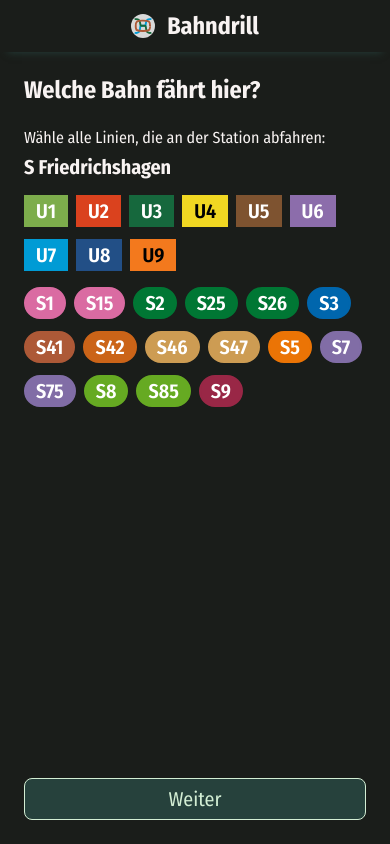
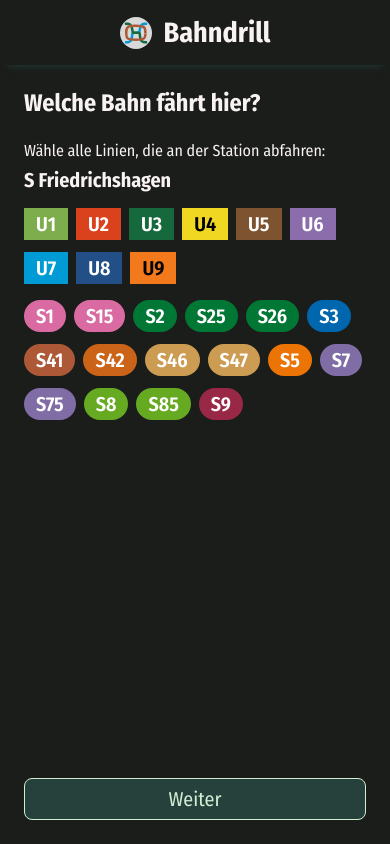
Before and after one commit to bahimiri/bahndrill, a Vue app: page / in a window 390 px wide. Built offline with nearby package versions, Linux system fonts and the light colour scheme.

Commit message:
chore(app): increase header size on mobile

```diff
--- a/src/App.vue
+++ b/src/App.vue
@@ -57,25 +57,22 @@ onBeforeMount(async () => {
 
   header {
     box-shadow: var(--dark-green) 0 0.5rem 0.5rem -0.5rem;
-    padding: 12px 24px;
+    padding: 16px 24px;
     display: flex;
     justify-content: center;
-
-    @include viewports.above-tablet {
-      padding: 16px 24px;
-    }
 
     div {
       display: flex;
       align-items: center;
       gap: var(--space-12);
+
       img {
-        width: 1.5rem;
-        height: 1.5rem;
+        width: 2rem;
+        height: 2rem;
       }
 
       h1 {
-        font-size: 1.5rem;
+        font-size: 1.75rem;
       }
 
       @include viewports.above-tablet {
```
